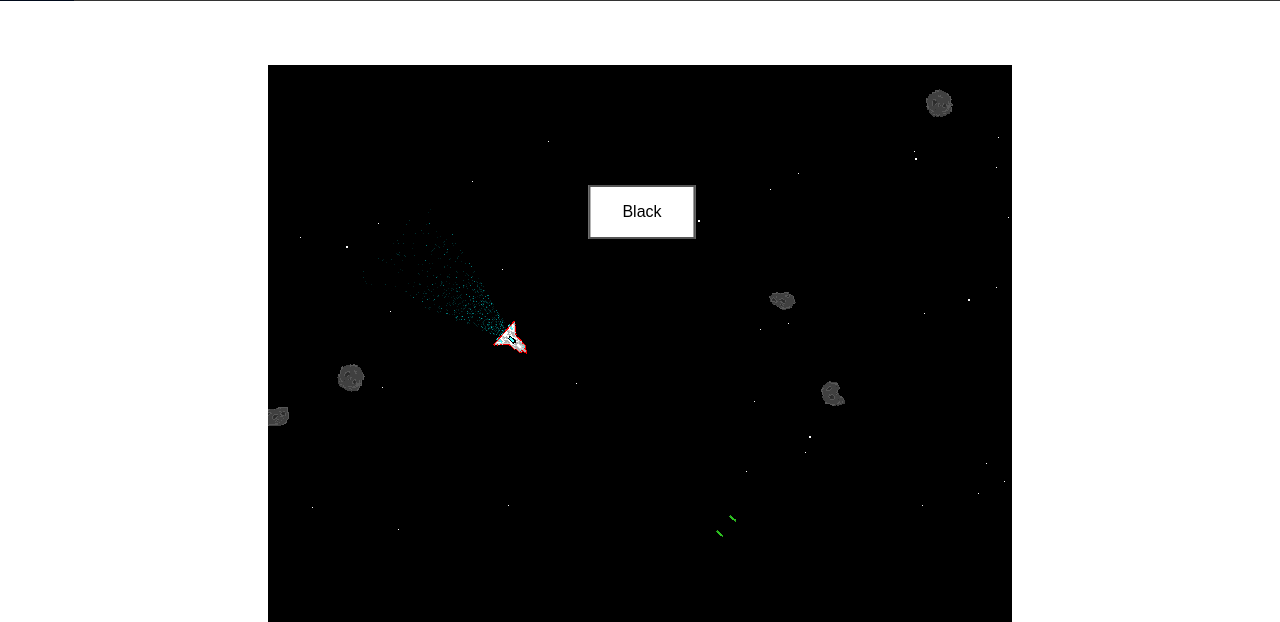
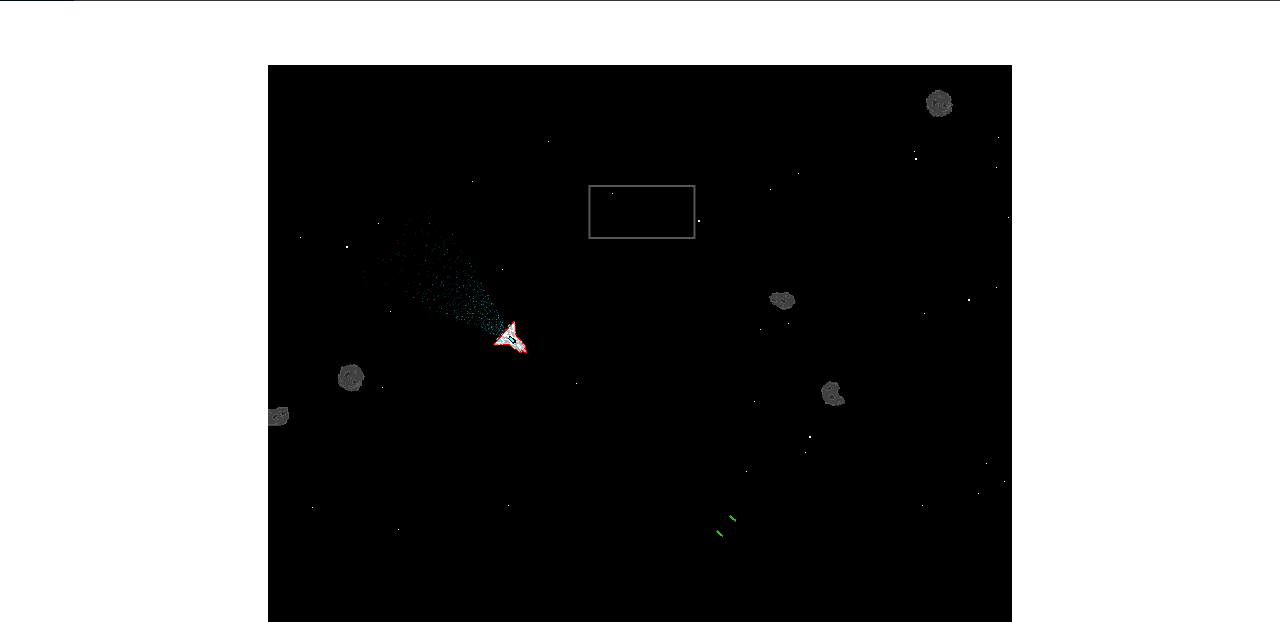
Before and after one commit to cgbradley/cgbradley.github.io, a PHP site: page / in a window 1280 px wide. Shown: the part 192-814 px from the top of the page. Run offline with PHP 8.4, Linux system fonts and the light colour scheme.

Commit message:
Update sub.css

```diff
--- a/css/sub.css
+++ b/css/sub.css
@@ -13,12 +13,13 @@
     cursor: pointer;
 }
 
+
 .gamesbutton:hover {
     background-color: #555555;
     color: white;
 }
 .gamesbutton {
-    background-color: white;
+    background-color: rgba(255, 255, 255, 0);
     color: black;
     border: 2px solid #555555;
     position: absolute;
```
